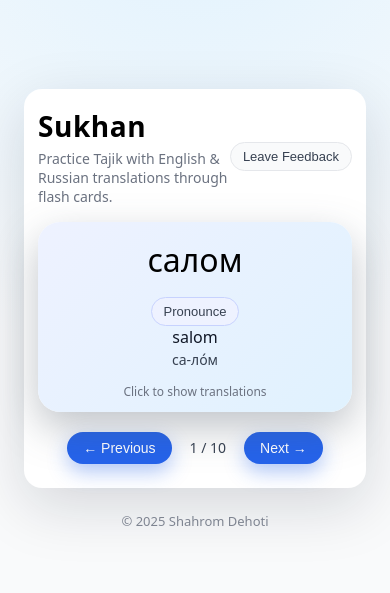
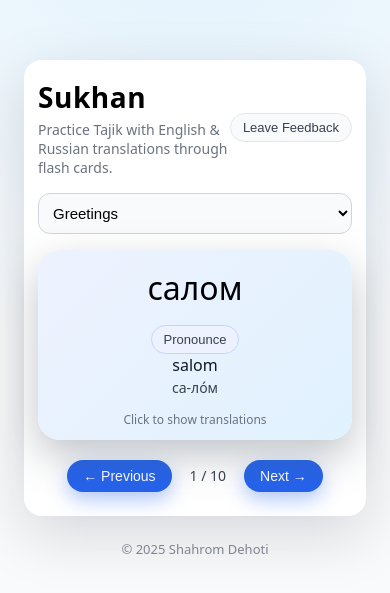
Before and after one commit to ShahromDehoti/Sukhan, a React (Vite) app in the folder tajik-flashcards/: page / in a window 390 px wide. Shown: the part 131-724 px from the top of the page. Built offline with nearby package versions, Linux system fonts and the light colour scheme.

Commit message:
further fix for dropdown

```diff
--- a/tajik-flashcards/src/App.css
+++ b/tajik-flashcards/src/App.css
@@ -480,8 +480,20 @@
   @media (max-width: 640px) {
 
     .category-row {
-      display: none; /* hide pills */
+      display: none;
     }
+
+  .category-dropdown {
+    display: block;
+    width: 100%;
+    padding: 10px;
+    font-size: 15px;
+    border-radius: 12px;
+    border: 1px solid #d1d5db;
+    background: #f9fafb;
+    margin: 12px 0 16px;
+  }
+
     .app-card {
       border-radius: 18px;
       padding: 18px 14px 22px;
```
